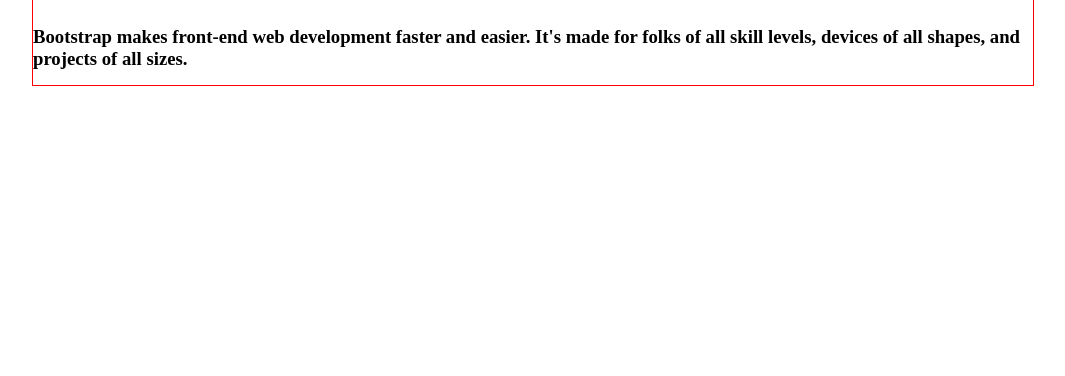
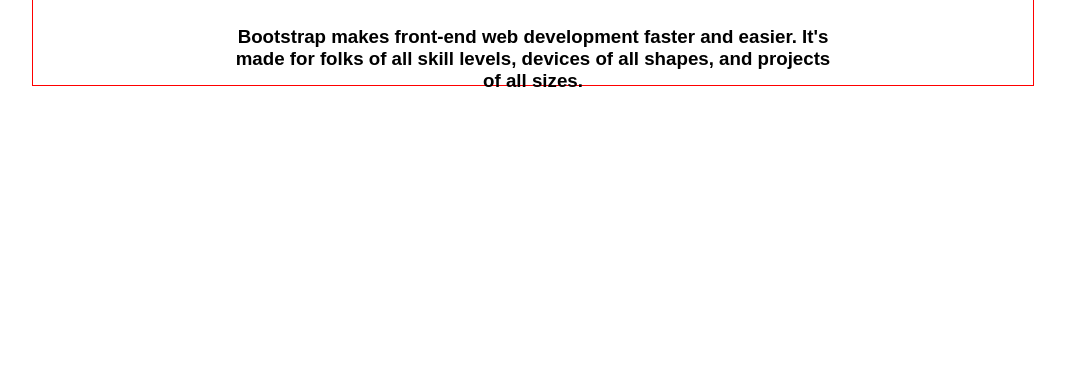
Before and after one commit to Daffyta/boostrapImagenes, a plain HTML site: page index.html in a window 1280 px wide. Shown: the part 424-800 px from the top of the page, without its empty margins (176-1241 px from the left). Drawn offline with Linux system fonts and the light colour scheme.

Commit message:
Agregando estilo h3

```diff
--- a/css/style.css
+++ b/css/style.css
@@ -3,3 +3,9 @@
 	text-align: center;
 	font-size: 50px;
 }
+
+.h3Dz{
+	font-family: sans-serif;
+	margin: 0px 200px;
+	text-align: center;
+}
```
